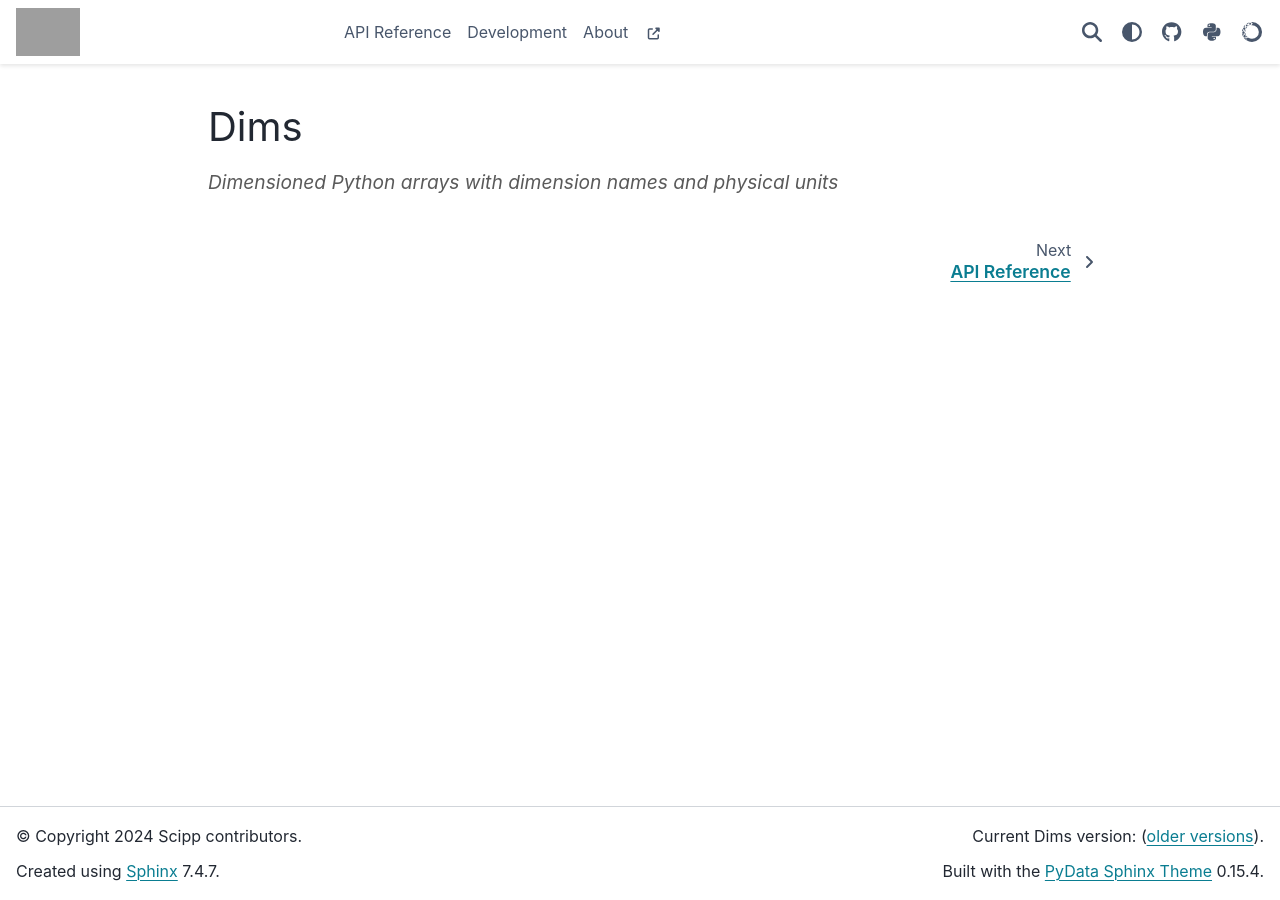
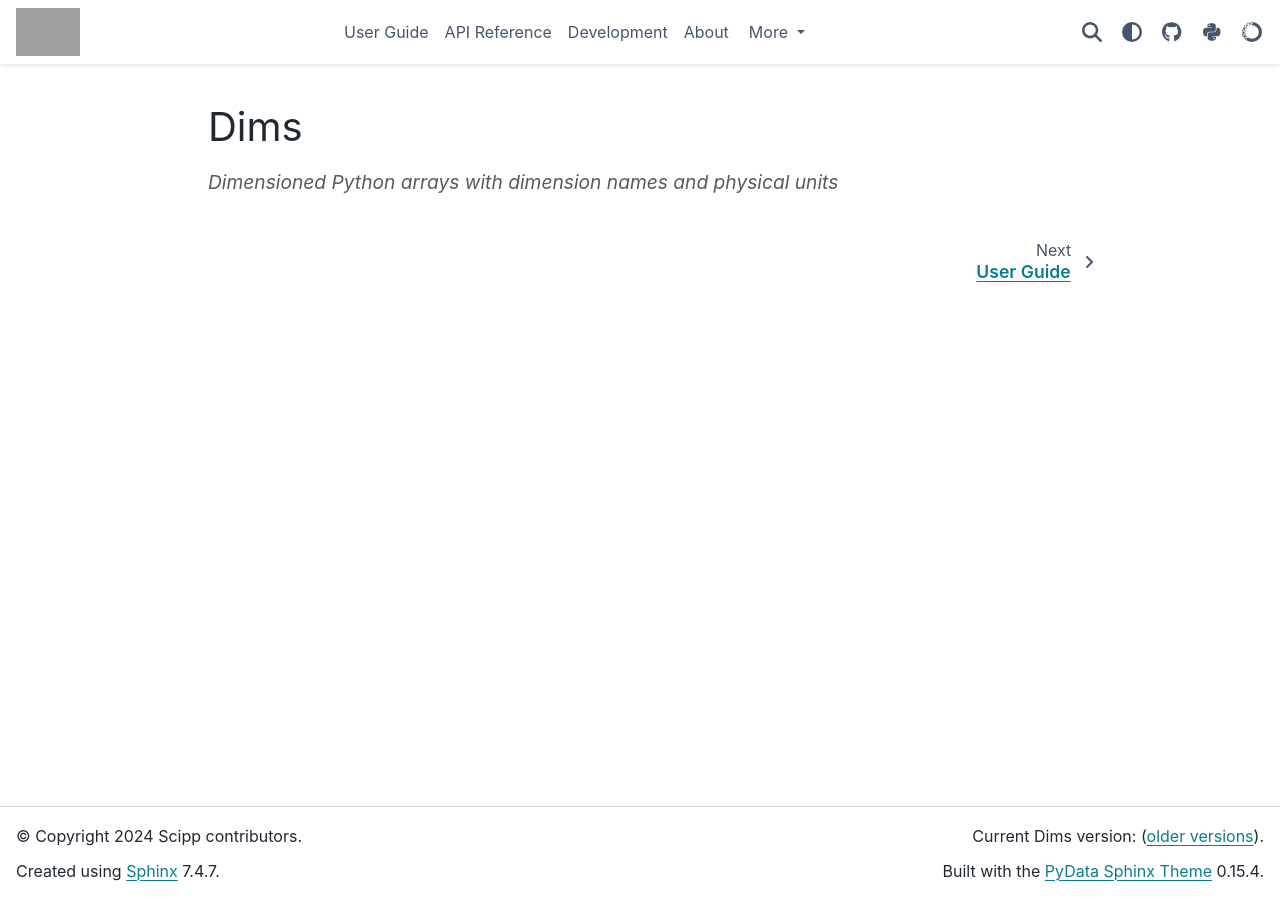
Before and after one commit to pydims/pydims, a Sphinx documentation site: the page built from docs/index.md, in a window 1280 px wide. Built offline with Sphinx 7.4.7 and the PyData theme 0.15.4, drawn with Linux system fonts in a browser that asks for light colours; grey boxes are pictures that could not be loaded.

````diff
--- a/docs/index.md
+++ b/docs/index.md
@@ -10,6 +10,7 @@
 hidden:
 ---
 
+user-guide/index
 api-reference/index
 developer/index
 about/index
--- /dev/null
+++ b/docs/user-guide/index.md
@@ -0,0 +1,11 @@
+# User Guide
+
+## Table of contents
+
+```{toctree}
+---
+maxdepth: 2
+---
+
+differences-to-array-api
+```
````
Also changed, not shown: docs/user-guide/differences-to-array-api.ipynb (added).
